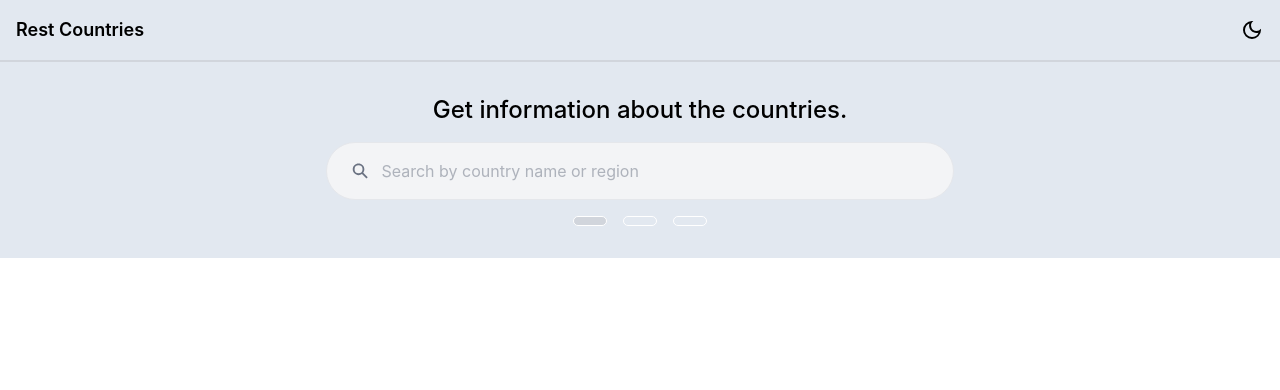
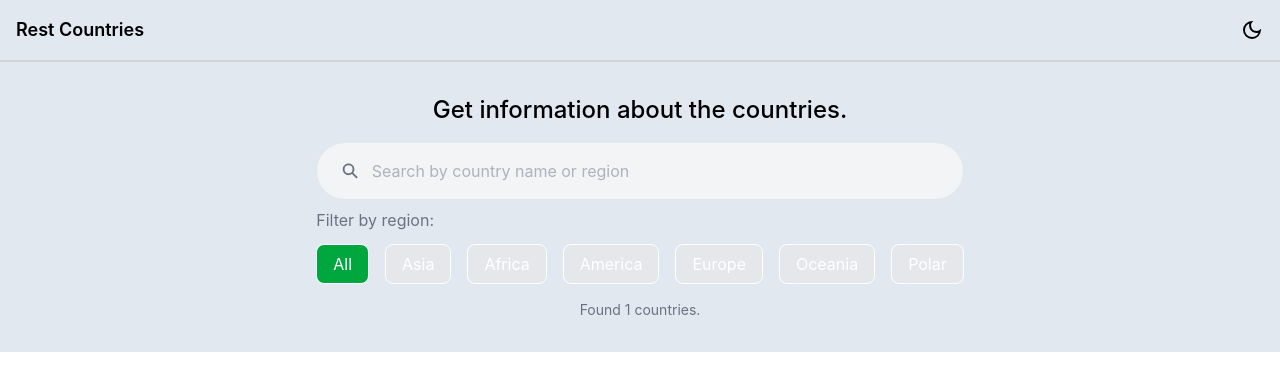
Before and after one commit to Yana-Hanieh/Rest-Countries-Application, a React (Vite) app: page / in a window 1280 px wide. Shown: the top 390 px of the page. Built offline with nearby package versions, Linux system fonts and the light colour scheme.

Commit message:
Feat: searchbar done

```diff
--- a/src/components/Searchbar.jsx
+++ b/src/components/Searchbar.jsx
@@ -1,60 +1,43 @@
 import { IoSearchSharp } from "react-icons/io5";
-import { useState } from "react";
 
+const regionStyles = {All: "bg-green-600", Asia: "bg-red-500",Africa:"bg-yellow-500", America:" bg-purple-500", Europe: "bg-blue-500", Oceania: "bg-cyan-500", Polar: "bg-blue-300"}; //object that contains the regions as "keys" and their styles as "values"
+const regions = Object.keys(regionStyles); //goes through the regionStyle object and gets the "keys" which are the regions and puts the keys as values for the region array
 
-
-
-function Searchbar(onSearch, placeholder) {
-
-    const [input, setInput]= useState("");
-    const [selectedFilter, setSelectedFilter] = useState("All");
-    const handleSubmit = (e) => {
-        e.preventDefault(); //on form submit the browser automatically reloads, so we use this to stops the browser from reloading
-    if (input.trim() === "") //trim() removes all whitespaces, if the result is an empty string only the input is ignored => doesnt invoke any data fetching
-        return;
-    onSearch(input);
-    setInput("");
-    };
-
+function Searchbar({searchInput, setSearchInput, selectedRegion, setSelectedRegion, placeholder}) { //the searchbar function which takes the props from the homepage
 
   return (
     <div className='justify-items-center'>
 
         {/* Search Setion */}
-        <div className="mt-4 border border-gray-200 rounded-full bg-gray-100 text-gray-500 px-2 py-4 w-full sm:w-6/3 flex flex-row gap-3 items-center cursor-pointer">
+        <form className="mt-4 border border-gray-200 rounded-full bg-gray-100 text-gray-500 px-2 py-4 w-1/2 sm:w-full flex flex-row gap-3 items-center cursor-pointer">
             <IoSearchSharp className="text-xl ml-4" />
             <input
                 type="text"
-                placeholder={"Search by country name or region"|| "City"} //placeholder first then city
-                value={input} //displays the written text in the input state into the input box
-                onChange={(e) => setInput(e.target.value)} //runs when all pressed keys are appended into the text already in the input state
-                className="w-full"
+                placeholder={ placeholder || "Country"} //placeholder first if user didnt enter any input, or the country name that the user searched
+                value={searchInput} //displays the written text in the input state into the input box
+                onChange={(e) => setSearchInput(e.target.value)} //runs when all pressed keys are appended into the text already in the input state
+                className="w-full outline-none"
             />
-        </div>
+        </form>
 
        {/* filter section */}
-       <div className="flex flex-row gap-4 text-white mt-4">
-            {/* <span className="text-gray-500">Filter by region:</span>
-            <span className="border rounded-lg bg-green-800 px-4">All</span>
-            <span className="border rounded-lg bg-red-500">Asia</span>
-            <span className="border rounded-lg bg-yellow-500">Africa</span>
-            <span className="border rounded-lg bg-purple-500">America</span>
-            <span className="border rounded-lg bg-blue-500">Europe</span>
-            <span className="border rounded-lg bg-cyan-500">Oceania</span>
-            <span className="border rounded-lg bg-green-600">Polar</span> */}
-       {["All","Asia","Africa"].map((type) => (
-            <button
-                key={type}
-                onClick={() => setSelectedFilter(type)}
-                className={`border rounded-lg text-white px-4 py-1
-                    ${selectedFilter === type
-                        ? `bg-gray-300`
-                        : `text-black`}`}
-            >
-            </button>
-       ))}
-
-     </div>
+       <div className="flex flex-col gap-3 mt-2">
+            <span className="text-gray-500">Filter by region:</span>
+            <div className="flex flex-row gap-2 sm:gap-4 text-white">
+                {regions.map((region) => ( //maps through the array that contains the region names
+                    <button
+                        key={region}
+                        onClick={() => setSelectedRegion(region)}
+                        className={`border rounded-lg text-white h-10 sm:px-4 sm:py-1
+                            ${selectedRegion === region
+                                ? `${regionStyles[region]} `
+                                : `bg-gray-200 text-gray-600`}`}
+                    >
+                        {region}
+                    </button>
+                ))}
+            </div>
+        </div>
 
     </div>
   )
--- a/src/pages/Homepage.jsx
+++ b/src/pages/Homepage.jsx
@@ -1,13 +1,45 @@
+import { useState, useEffect } from "react";
 import Searchbar from "../components/Searchbar";
 
+const hardcodedCountries = [
+  { name: "Turkey", region: "Asia", population: 84339067, flag: "🇹🇷" },
+];
+
+
+
+const handleSearch = async (countryName) => {
+  if (countryName.trim() === "")
+    return;
+}
+
 function Homepage() {
+
+  const [searchInput, setSearchInput] = useState("");
+  const [selectedRegion, setSelectedRegion] = useState("All");
+
+  const filteredCountries = hardcodedCountries.filter((countryName) =>{
+    const matchesRegion = selectedRegion === "All" || countryName.region === selectedRegion;
+    const matchesInput = countryName.name.toLowerCase().includes(searchInput.toLocaleLowerCase());
+    return matchesRegion && matchesInput;
+  });
+
   return (
     <div className='justify-items-center p-8'>
       <div className="sm:text-2xl text-xl font-medium text-center">Get information about the countries.</div>
-       <Searchbar/>
+        <Searchbar
+          searchInput={searchInput}
+          setSearchInput={setSearchInput}
+          selectedRegion={selectedRegion}
+          setSelectedRegion={setSelectedRegion}
+          placeholder = {"Search by country name or region"}
+      />
+
+      <p className="text-sm text-gray-500 mt-4">
+        Found {filteredCountries.length} countries.
+      </p>
 
     </div>
-  )
+  );
 }
 
 export default Homepage
```
Also changed, not shown: src/pages/DetailsPage.jsx (added).
